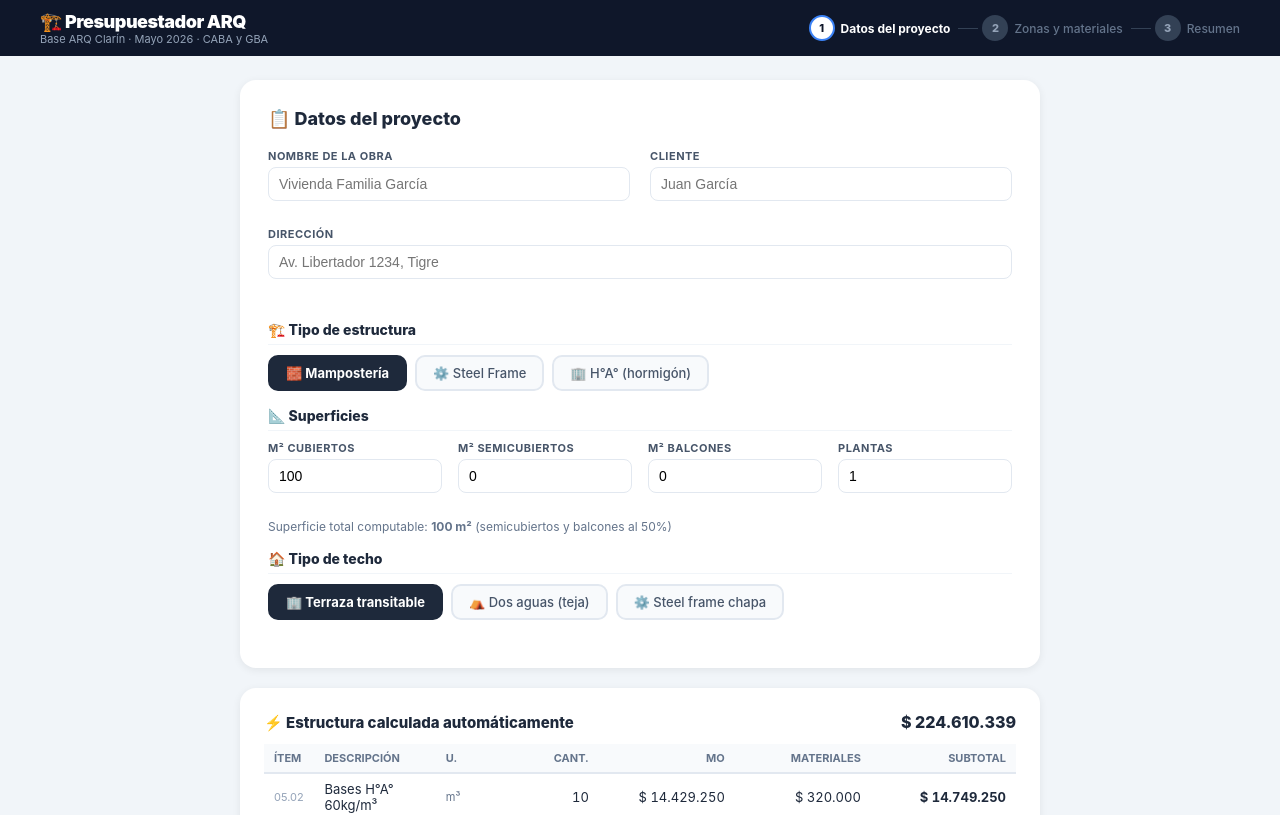
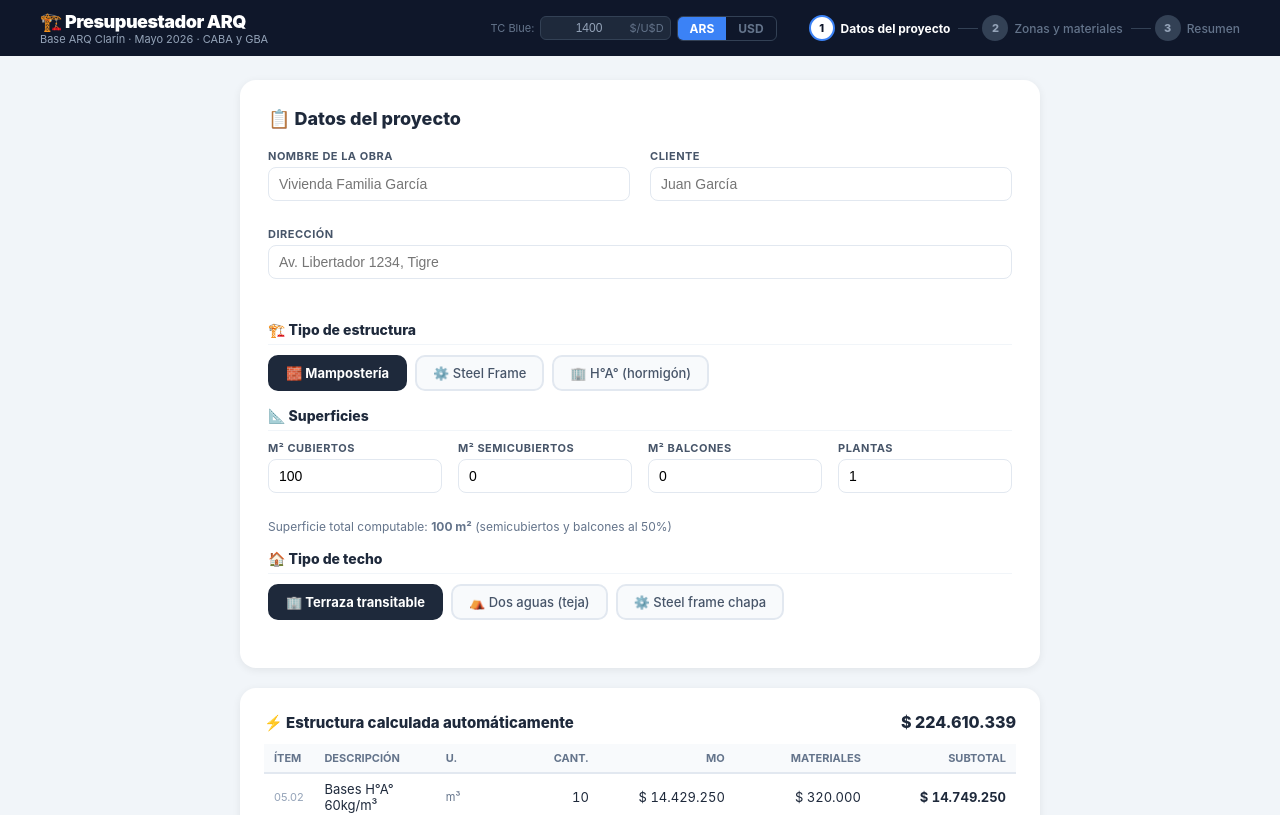
Before and after one commit to amorporloshierros-lab/presupuestador-clarin, a React (Vite) app: page / in a window 1280 px wide. Shown: the top 815 px of the page. Built offline with nearby package versions, Linux system fonts and the light colour scheme.

Commit message:
feat: add USD/ARS toggle with editable exchange rate

```diff
--- a/src/App.jsx
+++ b/src/App.jsx
@@ -3,8 +3,19 @@ import { ZONA_TIPOS } from './data/materiales.js';
 import { calcularEstructura, calcularLineasZona, calcularTotales, resumenPorZona, calcularCronograma, R } from './engine/calculos.js';
 
 // ── Formateo ──────────────────────────────────────────────────
-const $ = v => '$ ' + Math.round(v || 0).toLocaleString('es-AR');
 const N = v => (v || 0).toLocaleString('es-AR', { maximumFractionDigits: 2 });
+// Formateadores con contexto de moneda — se sobreescriben con useMoneda()
+let _tc = 1400;
+let _usd = false;
+const $ = v => {
+  const n = Math.round(v || 0);
+  if (_usd) return 'U$D ' + Math.round(n / _tc).toLocaleString('es-AR');
+  return '$ ' + n.toLocaleString('es-AR');
+};
+const $dual = v => {
+  const n = Math.round(v || 0);
+  return { ars: '$ ' + n.toLocaleString('es-AR'), usd: 'U$D ' + Math.round(n / _tc).toLocaleString('es-AR') };
+};
 
 // ── Colores de zonas ──────────────────────────────────────────
 const ZONA_COLORS = {
@@ -687,6 +698,10 @@ export default function App() {
     [proyecto.tipoEstructura, proyecto.mCubiertos, proyecto.mSemicubiertos, proyecto.mBalcones, proyecto.techo]
   );
 
+  const [moneda, setMoneda] = useState('ARS');
+  const [tc, setTc] = useState(1400);
+  _tc = tc;
+  _usd = moneda === 'USD';
   const PASOS = ['Datos del proyecto', 'Zonas y materiales', 'Resumen'];
 
   return (
@@ -699,6 +714,27 @@ export default function App() {
             <div style={{ fontSize:11, color:'#94a3b8' }}>Base ARQ Clarín · Mayo 2026 · CABA y GBA</div>
           </div>
           <div style={{ flex:1 }} />
+          {/* Moneda toggle */}
+          <div style={{ display:'flex', alignItems:'center', gap:6, marginRight:16 }}>
+            <div style={{ fontSize:11, color:'#64748b' }}>TC Blue:</div>
+            <div style={{ display:'flex', alignItems:'center', background:'#1e293b', borderRadius:6, overflow:'hidden', border:'1px solid #334155' }}>
+              <input
+                type="number"
+                value={tc}
+                onChange={e => setTc(+e.target.value)}
+                style={{ width:70, background:'transparent', border:'none', color:'#94a3b8', fontSize:12, padding:'4px 6px', outline:'none', textAlign:'right' }}
+              />
+              <span style={{ fontSize:11, color:'#64748b', padding:'0 6px' }}>$/U$D</span>
+            </div>
+            <div style={{ display:'flex', borderRadius:6, overflow:'hidden', border:'1px solid #334155' }}>
+              {['ARS','USD'].map(m => (
+                <div key={m} style={{ padding:'4px 12px', fontSize:12, fontWeight:700, cursor:'pointer',
+                  background: moneda===m ? '#3b82f6' : 'transparent',
+                  color: moneda===m ? '#fff' : '#64748b' }}
+                  onClick={() => setMoneda(m)}>{m}</div>
+              ))}
+            </div>
+          </div>
           {/* Stepper */}
           <div style={{ display:'flex', alignItems:'center', gap:4 }}>
             {PASOS.map((p, i) => {
```
